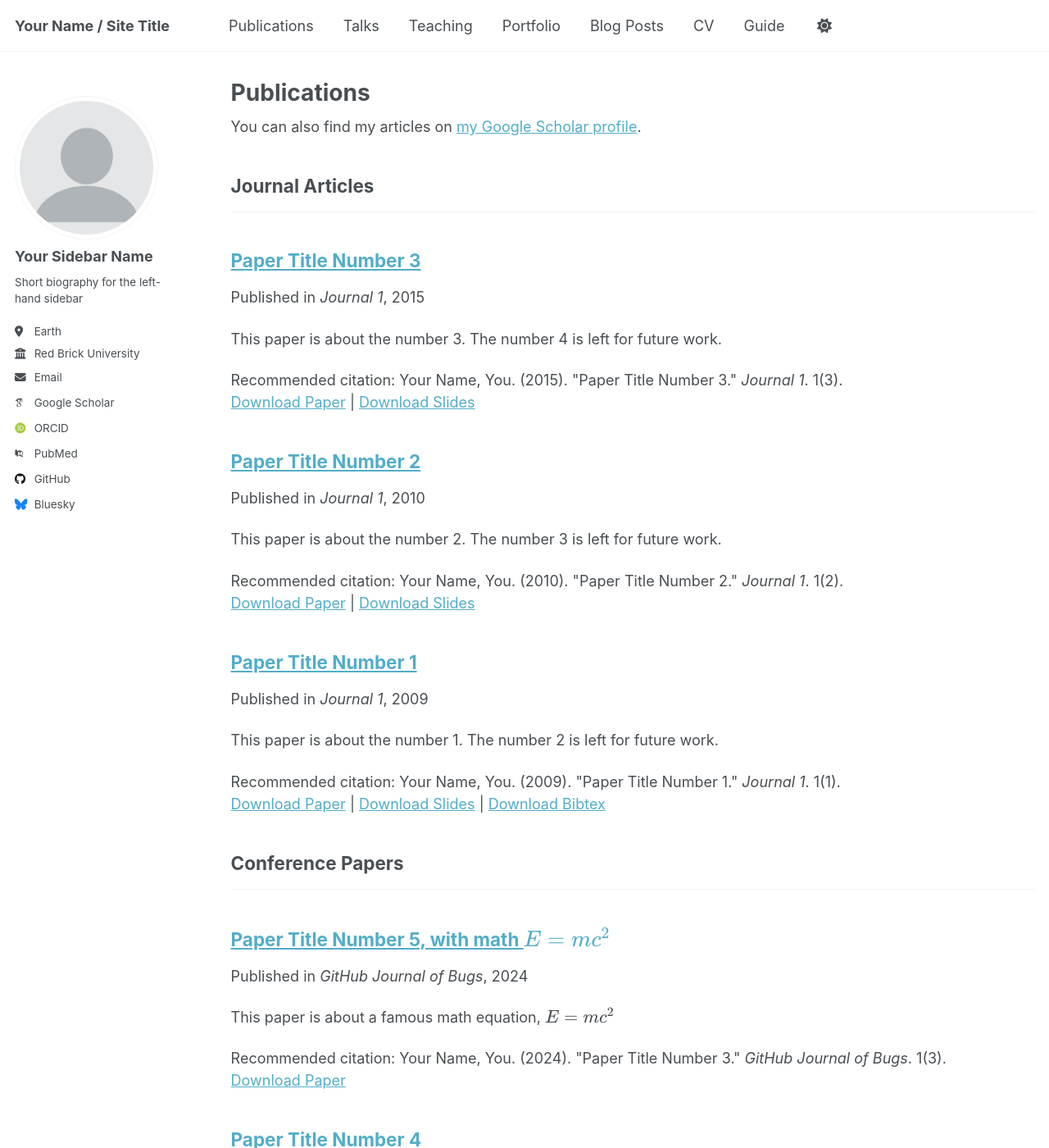
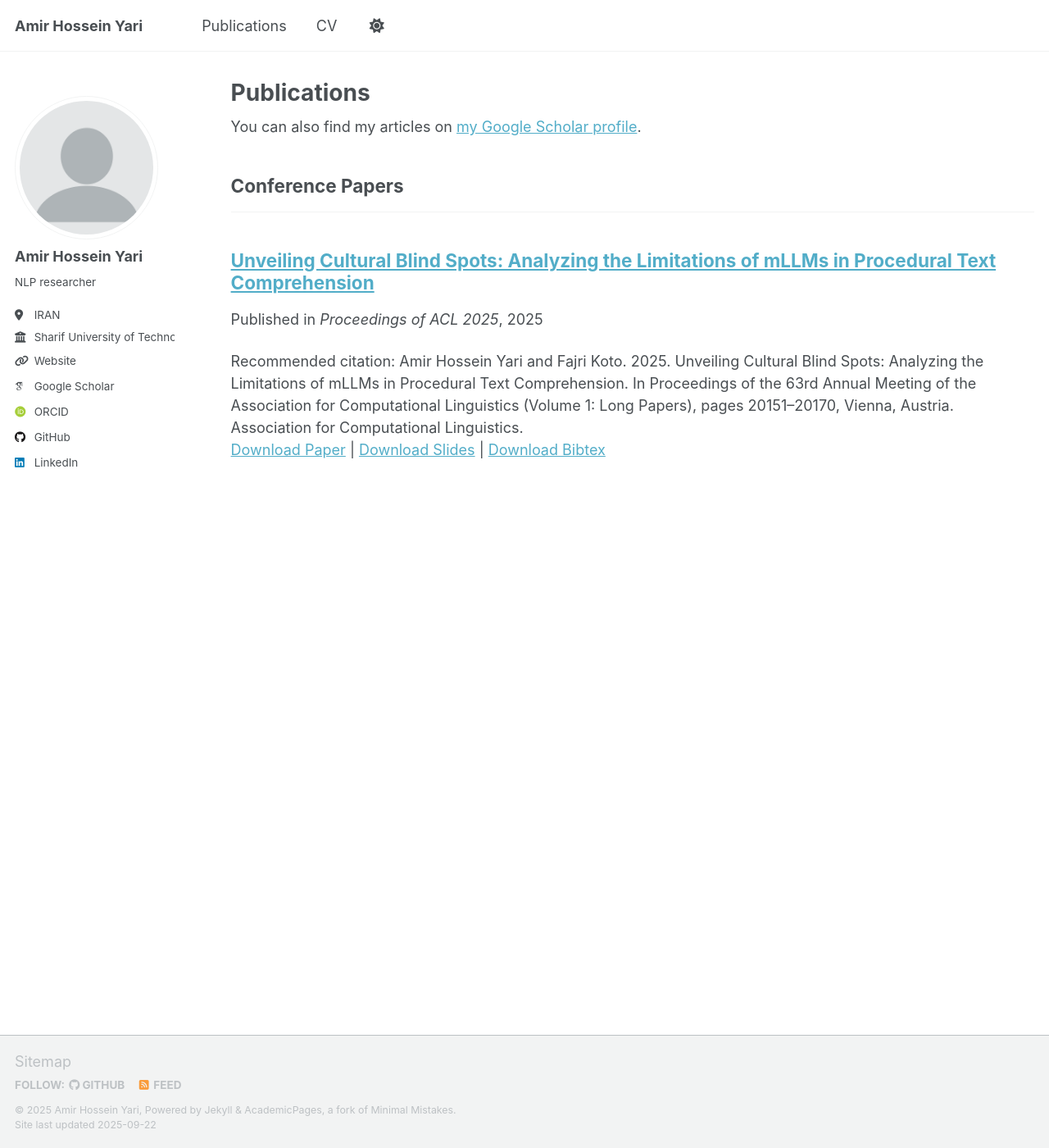
Before and after one commit to AmirHosseinYari2002/AmirHosseinYari2002.github.io, a Jekyll site: the page built from _pages/publications.html, in a window 1280 px wide and 1400 px high. Shown: the whole window at 82% size. Built offline with Jekyll 4.4.1, drawn with Linux system fonts in a browser that asks for light colours; some web fonts are replaced; a script that is not in the unit is left out; some of the changed text lies outside the part shown.

Commit message:
Initial release

```diff
--- a/_config.yml
+++ b/_config.yml
@@ -9,11 +9,11 @@
 # Basic Site Settings
 locale                   : "en-US"
 site_theme               : "default" # Currently available options are "default", "air"
-title                    : "Your Name / Site Title"
+title                    : "Amir Hossein Yari"
 title_separator          : "-"
-name                     : &name "Your Name"
+name                     : &name "Amir Hossein Yari"
 description              : &description "Your Name's academic portfolio"   # Update this with a general description of your site, this is the default if not overridden by a page
-url                      : https://academicpages.github.io # The base hostname & protocol for your site e.g. "https://[your GitHub username].github.io",
+url                      : https://AmirHosseinYari2002.github.io # The base hostname & protocol for your site e.g. "https://[your GitHub username].github.io",
                                                            # or if you already have some other page hosted on Github then use "https://[your GitHub username].github.io/[Your Repo Name]"
 baseurl                  : "" # the subpath of your site, e.g. "/blog"
 repository               : "academicpages/academicpages.github.io"
@@ -24,23 +24,23 @@ repository               : "academicpages/academicpages.github.io"
 author:
   # Biographic information
   avatar           : "profile.png"
-  name             : "Your Sidebar Name"
+  name             : "Amir Hossein Yari"
   pronouns         : # example: "she/her"
-  bio              : "Short biography for the left-hand sidebar"
-  location         : "Earth"
-  employer         : "Red Brick University"
-  uri              : # URL
-  email            : "none@example.org"
+  bio              : "NLP researcher"
+  location         : "IRAN"
+  employer         : "Sharif University of Technology"
+  uri              : "https://en.sharif.ir/"
+  email            : # "none@example.org"
 
   # Academic websites
   academia         : # URL
   arxiv            : # URL - Update with the correct link to your profile
-  googlescholar    : "https://scholar.google.com/citations?user=PS_CX0AAAAAJ"
+  googlescholar    : "https://scholar.google.com/citations?hl=en\\&user=cYc6hYkAAAAJ"
   inspire-hep      : # URL
   impactstory      : # URL
-  orcid            : "http://orcid.org/yourorcidurl"
+  orcid            : "https://orcid.org/0009-0007-3683-6917"
   semantic         : # URL
-  pubmed           : "https://www.ncbi.nlm.nih.gov/pubmed/?term=john+snow"
+  pubmed           : # URL
   researchgate     : # URL
   scopus           : # URL
 
@@ -48,13 +48,13 @@ author:
   bitbucket        : # Username - Update with your username on the site
   codepen          : # Username
   dribbble         : # Username
-  github           : "academicpages"
+  github           : "https://github.com/AmirHosseinYari2002"
   kaggle           : # Username
   stackoverflow    : # User number or user number and name (i.e., use "1" or "1/jeff-atwood")
 
   # Social media
   artstation       : # Username
-  bluesky          : "bsky.app" # Replace this with you Bluesky username
+  bluesky          : # Username
   facebook         : # Username
   flickr           : # Username
   foursquare       : # Username
@@ -63,7 +63,7 @@ author:
   keybase          : # Username
   instagram        : # Username
   lastfm           : # Username
-  linkedin         : # Username
+  linkedin         : "amir-hossein-yari-358456272" # Username
   mastodon         : # URL
   medium           : # URL
   pinterest        : # Username
--- a/_data/cv.json
+++ b/_data/cv.json
@@ -1,61 +1,51 @@
 {
   "basics": {
-    "name": "Your Sidebar Name",
-    "email": "none@example.org",
+    "name": "Amir Hossein Yari",
+    "email": "ahyari2002@gmail.com",
     "phone": "",
-    "website": "https://academicpages.github.io",
-    "summary": "Currently employed at Red Brick University. Short biography for the left-hand sidebar",
+    "website": "https://AmirHosseinYari2002.github.io",
+    "summary": "",
     "location": {
       "address": "",
       "postalCode": "",
-      "city": "Earth",
-      "countryCode": "US",
+      "city": "",
+      "countryCode": "",
       "region": ""
     },
     "profiles": [
       {
         "network": "Google Scholar",
         "username": "",
-        "url": "https://scholar.google.com/citations?user=PS_CX0AAAAAJ"
+        "url": "https://scholar.google.com/citations?hl=en\\&user=cYc6hYkAAAAJ"
       },
       {
         "network": "ORCID",
         "username": "",
-        "url": "http://orcid.org/yourorcidurl"
+        "url": "https://orcid.org/0009-0007-3683-6917"
       },
       {
         "network": "GitHub",
-        "username": "academicpages",
-        "url": "https://github.com/academicpages"
+        "username": "AmirHosseinYari2002",
+        "url": "https://github.com/AmirHosseinYari2002"
       }
     ]
   },
-  "work": [],
+  "work": [
+    {
+      "position": "Research Assistant",
+      "employer": "Sharif University of Technology",
+      "location": "Iran",
+      "start": "July 2023",
+      "end": "July 2024"
+    }
+  ],
   "education": [
     {
-      "institution": "GitHub University",
-      "area": "Ph.D in Version Control Theory",
+      "institution": "Sharif University of Technology",
+      "area": "B.Sc. in Electrical Engineering",
       "studyType": "",
-      "startDate": "",
-      "endDate": "2018",
-      "gpa": null,
-      "courses": []
-    },
-    {
-      "institution": "GitHub University",
-      "area": "M.S. in Jekyll",
-      "studyType": "",
-      "startDate": "",
-      "endDate": "2014",
-      "gpa": null,
-      "courses": []
-    },
-    {
-      "institution": "GitHub University",
-      "area": "B.S. in GitHub",
-      "studyType": "",
-      "startDate": "",
-      "endDate": "2012",
+      "startDate": "2020",
+      "endDate": "2024",
       "gpa": null,
       "courses": []
     }
@@ -64,89 +54,7 @@
   "languages": [],
   "interests": [],
   "references": [],
-  "publications": [
-    {
-      "name": "Paper Title Number 1",
-      "publisher": "Journal 1",
-      "releaseDate": "2009-10-01",
-      "website": "http://academicpages.github.io/files/paper1.pdf",
-      "summary": "This paper is about the number 1. The number 2 is left for future work."
-    },
-    {
-      "name": "Paper Title Number 2",
-      "publisher": "Journal 1",
-      "releaseDate": "2010-10-01",
-      "website": "http://academicpages.github.io/files/paper2.pdf",
-      "summary": "This paper is about the number 2. The number 3 is left for future work."
-    },
-    {
-      "name": "Paper Title Number 3",
-      "publisher": "Journal 1",
-      "releaseDate": "2015-10-01",
-      "website": "http://academicpages.github.io/files/paper3.pdf",
-      "summary": "This paper is about the number 3. The number 4 is left for future work."
-    },
-    {
-      "name": "Paper Title Number 4",
-      "publisher": "GitHub Journal of Bugs",
-      "releaseDate": "2024-02-17",
-      "website": "http://academicpages.github.io/files/paper3.pdf",
-      "summary": "This paper is about fixing template issue #693."
-    }
-  ],
-  "presentations": [
-    {
-      "name": "Talk 1 on Relevant Topic in Your Field",
-      "event": "UC San Francisco, Department of Testing",
-      "date": "2012-03-01",
-      "location": "San Francisco, CA, USA",
-      "description": ""
-    },
-    {
-      "name": "Tutorial 1 on Relevant Topic in Your Field",
-      "event": "UC-Berkeley Institute for Testing Science",
-      "date": "2013-03-01",
-      "location": "Berkeley, CA, USA",
-      "description": ""
-    },
-    {
-      "name": "Talk 2 on Relevant Topic in Your Field",
-      "event": "London School of Testing",
-      "date": "2014-02-01",
-      "location": "London, UK",
-      "description": ""
-    },
-    {
-      "name": "Conference Proceeding talk 3 on Relevant Topic in Your Field",
-      "event": "Testing Institute of America 2014 Annual Conference",
-      "date": "2014-03-01",
-      "location": "Los Angeles, CA, USA",
-      "description": ""
-    }
-  ],
-  "teaching": [
-    {
-      "course": "Teaching experience 1",
-      "institution": "University 1, Department",
-      "date": "2014-01-01",
-      "role": "Undergraduate course",
-      "description": ""
-    },
-    {
-      "course": "Teaching experience 2",
-      "institution": "University 1, Department",
-      "date": "2015-01-01",
-      "role": "Workshop",
-      "description": ""
-    }
-  ],
-  "portfolio": [
-    {
-      "name": "Portfolio item number 1",
-      "category": "portfolio",
-      "date": "",
-      "url": "",
-      "description": "Short description of portfolio item number 1<br/><img src='/images/500x300.png'>"
-    }
-  ]
+  "publications": [],
+  "presentations": [],
+  "teaching": []
 }
--- a/_data/navigation.yml
+++ b/_data/navigation.yml
@@ -11,23 +11,5 @@ main:
   - title: "Publications"
     url: /publications/
 
-  - title: "Talks"
-    url: /talks/
-
-  - title: "Teaching"
-    url: /teaching/
-
-  - title: "Portfolio"
-    url: /portfolio/
-
-  - title: "Blog Posts"
-    url: /year-archive/
-
   - title: "CV"
     url: /cv/
-
-  # - title: "CV"
-  #   url: /cv-json/
-
-  - title: "Guide"
-    url: /markdown/
--- a/_publications/2009-10-01-paper-title-number-1.md
+++ /dev/null
@@ -1,14 +0,0 @@
----
-title: "Paper Title Number 1"
-collection: publications
-category: manuscripts
-permalink: /publication/2009-10-01-paper-title-number-1
-excerpt: 'This paper is about the number 1. The number 2 is left for future work.'
-date: 2009-10-01
-venue: 'Journal 1'
-slidesurl: 'http://academicpages.github.io/files/slides1.pdf'
-paperurl: 'http://academicpages.github.io/files/paper1.pdf'
-bibtexurl: 'http://academicpages.github.io/files/bibtex1.bib'
-citation: 'Your Name, You. (2009). &quot;Paper Title Number 1.&quot; <i>Journal 1</i>. 1(1).'
----
-The contents above will be part of a list of publications, if the user clicks the link for the publication than the contents of section will be rendered as a full page, allowing you to provide more information about the paper for the reader. When publications are displayed as a single page, the contents of the above "citation" field will automatically be included below this section in a smaller font.
--- a/_publications/2010-10-01-paper-title-number-2.md
+++ /dev/null
@@ -1,14 +0,0 @@
----
-title: "Paper Title Number 2"
-collection: publications
-category: manuscripts
-permalink: /publication/2010-10-01-paper-title-number-2
-excerpt: 'This paper is about the number 2. The number 3 is left for future work.'
-date: 2010-10-01
-venue: 'Journal 1'
-slidesurl: 'http://academicpages.github.io/files/slides2.pdf'
-paperurl: 'http://academicpages.github.io/files/paper2.pdf'
-citation: 'Your Name, You. (2010). &quot;Paper Title Number 2.&quot; <i>Journal 1</i>. 1(2).'
----
-
-The contents above will be part of a list of publications, if the user clicks the link for the publication than the contents of section will be rendered as a full page, allowing you to provide more information about the paper for the reader. When publications are displayed as a single page, the contents of the above "citation" field will automatically be included below this section in a smaller font.
--- a/_publications/2015-10-01-paper-title-number-3.md
+++ /dev/null
@@ -1,14 +0,0 @@
----
-title: "Paper Title Number 3"
-collection: publications
-category: manuscripts
-permalink: /publication/2015-10-01-paper-title-number-3
-excerpt: 'This paper is about the number 3. The number 4 is left for future work.'
-date: 2015-10-01
-venue: 'Journal 1'
-slidesurl: 'http://academicpages.github.io/files/slides3.pdf'
-paperurl: 'http://academicpages.github.io/files/paper3.pdf'
-citation: 'Your Name, You. (2015). &quot;Paper Title Number 3.&quot; <i>Journal 1</i>. 1(3).'
----
-
-The contents above will be part of a list of publications, if the user clicks the link for the publication than the contents of section will be rendered as a full page, allowing you to provide more information about the paper for the reader. When publications are displayed as a single page, the contents of the above "citation" field will automatically be included below this section in a smaller font.
--- a/_publications/2025-06-08-paper-title-number-5.md
+++ /dev/null
@@ -1,13 +0,0 @@
----
-title: "Paper Title Number 5, with math $$E=mc^2$$"
-collection: publications
-category: conferences
-permalink: /publication/2024-02-17-paper-title-number-4
-excerpt: 'This paper is about a famous math equation, $$E=mc^2$$'
-date: 2024-02-17
-venue: 'GitHub Journal of Bugs'
-paperurl: 'http://academicpages.github.io/files/paper3.pdf'
-citation: 'Your Name, You. (2024). &quot;Paper Title Number 3.&quot; <i>GitHub Journal of Bugs</i>. 1(3).'
----
-
-Using [MathJax](https://www.mathjax.org/) in the description is supported - $$E=mc^2$$ - however, the use must be mindful that the default delimiters are `$$...$$` and `\\[...\\]` which differs from the `$...$` that is typically expected.
--- /dev/null
+++ b/_publications/2025-ACL-CAPTex.md
@@ -0,0 +1,13 @@
+---
+title: "Unveiling Cultural Blind Spots: Analyzing the Limitations of mLLMs in Procedural Text Comprehension"
+collection: publications
+category: conferences
+permalink: /publication/2025-acl-captex
+excerpt: ''
+date: 2025-07-27
+venue: 'Proceedings of ACL 2025'
+slidesurl: ''
+paperurl: 'https://aclanthology.org/2025.acl-long.987/'
+bibtexurl: '2025.acl-long.987.bib'
+citation: 'Amir Hossein Yari and Fajri Koto. 2025. Unveiling Cultural Blind Spots: Analyzing the Limitations of mLLMs in Procedural Text Comprehension. In Proceedings of the 63rd Annual Meeting of the Association for Computational Linguistics (Volume 1: Long Papers), pages 20151–20170, Vienna, Austria. Association for Computational Linguistics.'
+---
```
Also changed, not shown: _publications/2024-02-17-paper-title-number-4.md (deleted, +0 -13 lines), _publications/2025.acl-long.987.bib (added, +19 -0 lines).
